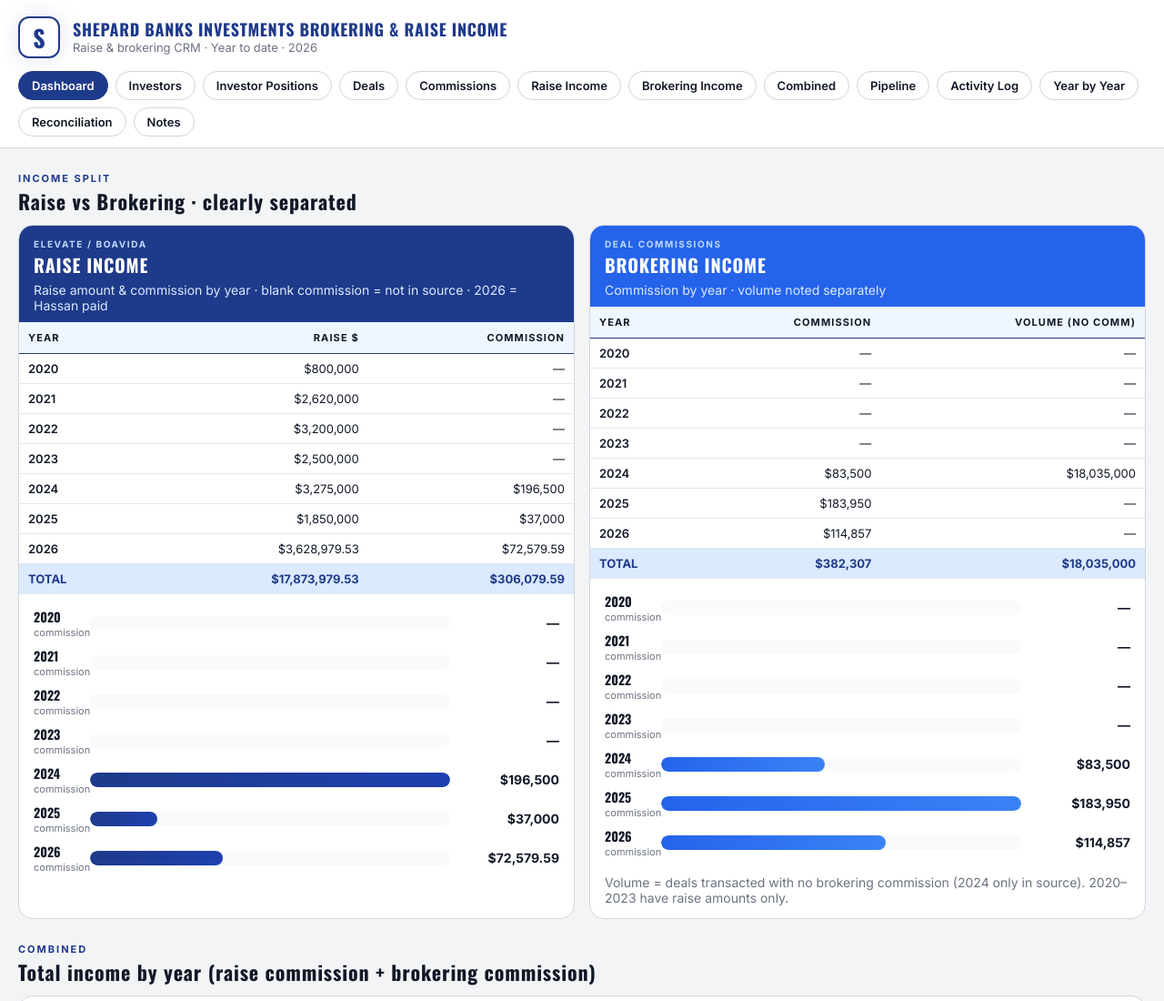
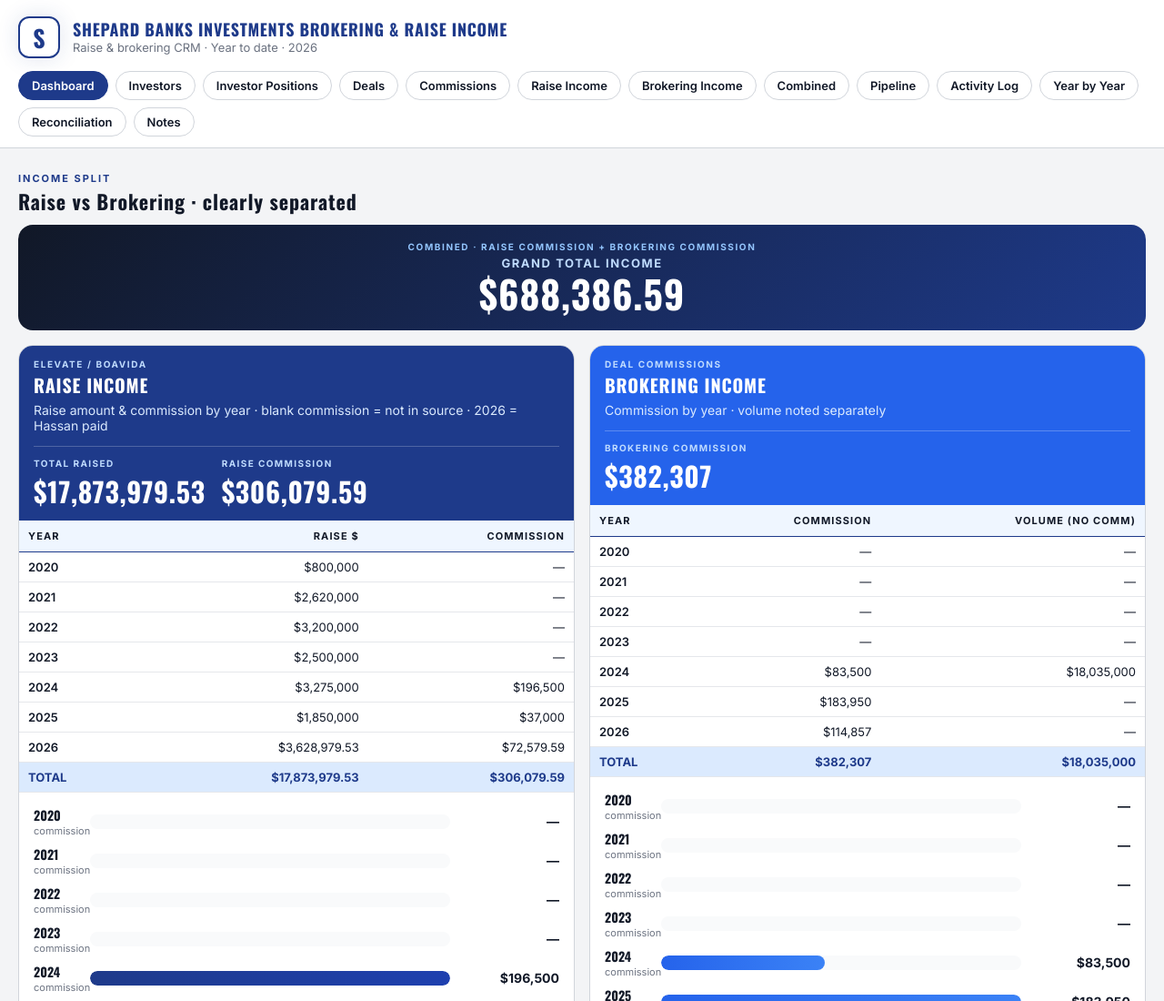
Before and after one commit to borealsauce/elevate-investor-crm, a plain HTML site: page index.html in a window 1280 px wide. Shown: the top 1100 px of the page at 91% size. Drawn offline with nearby package versions, Linux system fonts and the light colour scheme.

Commit message:
Add count-up totals to Raise and Brokering dashboard panels
Shep-style easeOutCubic rAF animation (~1.2s) for panel heroes and
combined grand total; respects prefers-reduced-motion. Static totals
in the xlsx Dashboard panels.

```diff
--- a/app.js
+++ b/app.js
@@ -6,6 +6,27 @@
 const money = (v,dec) => (v<0?'-':'')+'$'+Math.abs(v).toLocaleString('en-US',{minimumFractionDigits:dec?2:0,maximumFractionDigits:dec?2:0});
 const fmtMoney = v => money(v, Math.round(v)!==v);
 const moneyOrDash = v => (v==null||v===''||(typeof v==='number'&&!Number.isFinite(v))) ? '—' : fmtMoney(v);
+/** Count-up like Shep's site: easeOutCubic 1-(1-t)^3 via rAF. Default 1200ms (Shep KPIs use ~3s; panel heroes stay snappy). */
+function prefersReducedMotion(){ try{ return matchMedia('(prefers-reduced-motion: reduce)').matches; }catch(e){ return false; } }
+function countUp(el, target, {duration=1200, decimals=false, prefix='$'}={}){
+  if(!el) return;
+  const end = Number(target)||0;
+  const fmt = v => {
+    if(prefix==='$') return money(v, decimals || Math.round(v)!==v);
+    return String(Math.round(v));
+  };
+  if(prefersReducedMotion() || end===0){ el.textContent = fmt(end); return; }
+  const t0 = performance.now();
+  const ease = t => 1 - Math.pow(1-t, 3);
+  const tick = now => {
+    const p = Math.min(1, (now-t0)/duration);
+    el.textContent = fmt(end * ease(p));
+    if(p<1) requestAnimationFrame(tick); else el.textContent = fmt(end);
+  };
+  el.textContent = fmt(0);
+  requestAnimationFrame(tick);
+}
+
 const pct = v => (v*100).toLocaleString('en-US',{maximumFractionDigits:2})+'%';
 const isPct = h => /RATE|COMM\. %|MARGIN|VS BEST/.test(h);
 const isMoney = h => /\$|RAISE|COMMISSION|AMOUNT|INCOME|GAP|BASIS|DIFFERENCE|SHEP SHEET|SCREENSHOT|^20\d\d$|TOTAL RAISED|LIFETIME|INVESTED/.test(h) && !/YEAR|YR|TAB NAME|NOTE|STATUS|COMMENT|OFFERING\(S\)/.test(h);
@@ -112,9 +133,20 @@
     const totIncome=y=>{const r=crow(y); return r?r[cix('TOTAL INCOME')]:0;};
     const sum=(fn)=>years.reduce((a,y)=>a+(fn(y)||0),0);
 
+    const totRaiseAmt=sum(raiseAmt), totRaiseComm=sum(y=>raiseComm(y)||0), totBrok=sum(y=>brokComm(y)||0), totCombined=sum(y=>totIncome(y)||0);
+
+    // Combined grand total banner (counts up)
+    const grand=$(`<div class="grand-total panel"><div class="eyebrow">Combined · raise commission + brokering commission</div><div class="grand-label">GRAND TOTAL INCOME</div><div class="grand-value" data-count="${totCombined}">$0</div></div>`);
+    app.appendChild(grand);
+
     const panels=$(`<div class="income-split"></div>`);
     // RAISE panel
-    const raise=$(`<div class="panel income-panel raise-panel"><div class="panel-head"><div class="eyebrow">Elevate / BoaVida</div><h3>RAISE INCOME</h3><p class="sub">Raise amount &amp; commission by year · blank commission = not in source · 2026 = Hassan paid</p></div>
+    const raise=$(`<div class="panel income-panel raise-panel"><div class="panel-head"><div class="eyebrow">Elevate / BoaVida</div><h3>RAISE INCOME</h3><p class="sub">Raise amount &amp; commission by year · blank commission = not in source · 2026 = Hassan paid</p>
+      <div class="hero-kpis">
+        <div class="hero"><div class="hl">TOTAL RAISED</div><div class="hv" data-count="${totRaiseAmt}" data-dec="1">$0</div></div>
+        <div class="hero"><div class="hl">RAISE COMMISSION</div><div class="hv" data-count="${totRaiseComm}" data-dec="1">$0</div></div>
+      </div>
+    </div>
       <table class="income-tbl"><thead><tr><th>YEAR</th><th class="num">RAISE $</th><th class="num">COMMISSION</th></tr></thead><tbody></tbody><tfoot></tfoot></table>
       <div class="bars raise-bars" style="margin-top:14px"></div></div>`);
     const rt=raise.querySelector('tbody'), rtf=raise.querySelector('tfoot'), rb=raise.querySelector('.raise-bars');
@@ -127,7 +159,11 @@
     panels.appendChild(raise);
 
     // BROKERING panel
-    const brok=$(`<div class="panel income-panel brok-panel"><div class="panel-head"><div class="eyebrow">Deal commissions</div><h3>BROKERING INCOME</h3><p class="sub">Commission by year · volume noted separately</p></div>
+    const brok=$(`<div class="panel income-panel brok-panel"><div class="panel-head"><div class="eyebrow">Deal commissions</div><h3>BROKERING INCOME</h3><p class="sub">Commission by year · volume noted separately</p>
+      <div class="hero-kpis">
+        <div class="hero"><div class="hl">BROKERING COMMISSION</div><div class="hv" data-count="${totBrok}" data-dec="0">$0</div></div>
+      </div>
+    </div>
       <table class="income-tbl"><thead><tr><th>YEAR</th><th class="num">COMMISSION</th><th class="num">VOLUME (NO COMM)</th></tr></thead><tbody></tbody><tfoot></tfoot></table>
       <div class="bars brok-bars" style="margin-top:14px"></div>
       <p class="sub" style="margin-top:10px">Volume = deals transacted with no brokering commission (2024 only in source). 2020–2023 have raise amounts only.</p></div>`);
@@ -141,6 +177,12 @@
     btf.appendChild($(`<tr class="total"><td>TOTAL</td><td class="num">${fmtMoney(sum(y=>brokComm(y)||0))}</td><td class="num">${fmtMoney(sum(y=>volAmt(y)||0))}</td></tr>`));
     panels.appendChild(brok);
     app.appendChild(panels);
+    // Count-up heroes (Shep-style easeOutCubic); skip if reduced motion
+    app.querySelectorAll('[data-count]').forEach(el=>{
+      const target = Number(el.getAttribute('data-count'));
+      const dec = el.getAttribute('data-dec') === '1';
+      countUp(el, target, {duration:1200, decimals:dec});
+    });
 
     // COMBINED
     app.appendChild(sec('Combined','Total income by year (raise commission + brokering commission)'));
--- a/style.css
+++ b/style.css
@@ -107,3 +107,16 @@
 .legend .lg{display:inline-block;width:14px;height:14px;border-radius:4px;margin-right:6px;vertical-align:middle}
 .legend .raise-lg{background:#1E3A8A}
 .legend .brok-lg{background:#2563EB}
+
+.grand-total{margin:8px 0 16px;padding:18px 20px;text-align:center;background:linear-gradient(135deg,#111827,#1e3a8a);border:none;color:#fff}
+.grand-total .eyebrow{font:700 10px Inter;letter-spacing:.16em;text-transform:uppercase;color:#93c5fd}
+.grand-total .grand-label{font:700 13px Inter;letter-spacing:.12em;color:#bfdbfe;margin:4px 0 2px}
+.grand-total .grand-value{font:700 42px Oswald,Inter,sans-serif;color:#fff;letter-spacing:.02em;line-height:1.1}
+.hero-kpis{display:flex;flex-wrap:wrap;gap:18px;margin-top:14px;padding-top:12px;border-top:1px solid rgba(255,255,255,.22)}
+.hero{min-width:140px}
+.hero .hl{font:700 10px Inter;letter-spacing:.14em;color:#bfdbfe}
+.hero .hv{font:700 30px Oswald,Inter,sans-serif;color:#fff;margin-top:2px;letter-spacing:.02em}
+.brok-panel .hero-kpis{border-top-color:rgba(255,255,255,.25)}
+@media (prefers-reduced-motion: reduce){
+  .grand-total .grand-value,.hero .hv{transition:none}
+}
```
